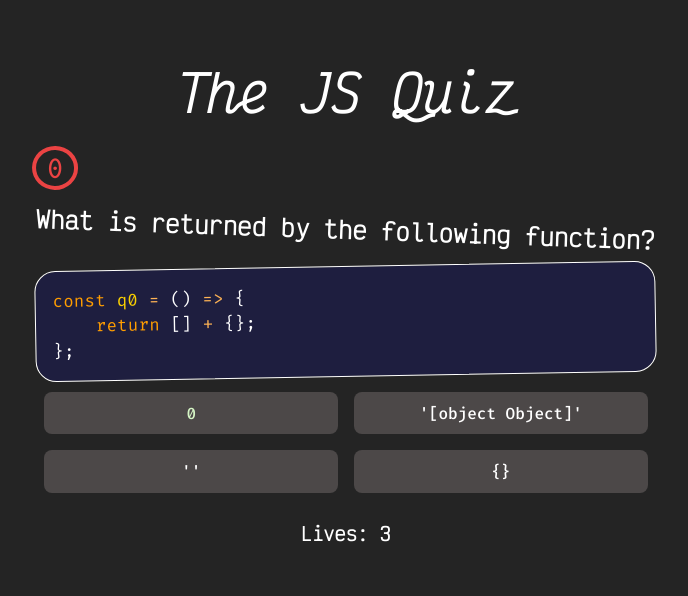
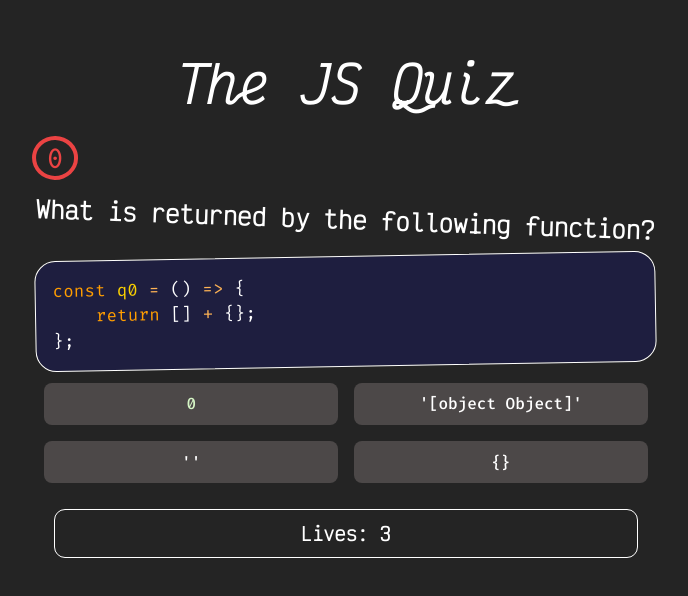
Before and after one commit to NSDawn/the-js-quiz, a React (Vite) app: page / in a window 1280 px wide. Shown: the part 102-698 px from the top of the page, without its empty margins (294-982 px from the left). Built offline with nearby package versions, Linux system fonts and the light colour scheme.

Commit message:
more animations

```diff
--- a/src/App.jsx
+++ b/src/App.jsx
@@ -1,14 +1,14 @@
-import { useState, useContext, useEffect} from 'react'
-import reactLogo from './assets/react.svg'
-import viteLogo from '/vite.svg'
 import './App.css'
-import SceneMCQuestion from './assets/scenes/SceneMCQuestion'
-import S from './assets/data/en.json'
-import { useGlobal } from './AppContextProvider'
+import SceneMCQuestion from './assets/scenes/SceneMCQuestion';
+import S from './assets/data/en.json';
+import { useState } from 'react';
+import { useGlobal } from './AppContextProvider';
+import LivesCounter from './assets/components/LivesCounter';
 
 function App() {
 
-  let [global, setGlobal] = useGlobal();
+  const [global, setGlobal] = useGlobal();
+
 
   return (
     <>
@@ -21,9 +21,8 @@ function App() {
         <SceneMCQuestion Q={S.questions[global.currQuestion]} ></SceneMCQuestion>
       </section>
       <footer>
-        <h3>
-          {S.titles.lives} {global.lives}
-        </h3>
+
+        <LivesCounter />
       </footer>
     </>
   )
--- a/src/AppContextProvider.jsx
+++ b/src/AppContextProvider.jsx
@@ -7,6 +7,7 @@ export function AppContextProvider(props) {
     const G = useState({
         "currQuestion" : 0,
         "lives": 3,
+        "MAX_LIVES": 3, /* const */
     });
 
 
--- /dev/null
+++ b/src/assets/components/LivesCounter.css
@@ -0,0 +1,47 @@
+.lives-counter {
+    font-family: inherit;
+    margin: 1em;
+    padding: 0.5em;
+    border-radius: 10px;
+    outline: var(--rgb-text) solid 0.1em;
+    transition: ease-in-out 0.1s;
+}
+
+.lives-counter.animate-reset {
+    transform: scale(1.2);
+    font-size: 150%;
+    transition: ease-in-out 0.2s;
+}
+
+.lives-counter.animate-loss {
+    transition: ease-out 0.2s;
+    color: var(--rgb-indicator);
+    animation: animate-loss forwards .25s;
+}
+
+@keyframes animate-loss {
+    0% {
+        transform: translateX(0);
+    }
+    10% {
+        transform: translateX(2vw);
+    }
+    30% {
+        transform: translateX(-2vw);
+    }
+    50% {
+        transform: translateX(1vw);
+    }
+    70% {
+        transform: translateX(-1vw);
+    }
+    80% {
+        transform: translateX(0.5vw);
+    }
+    90% {
+        transform: translateX(-0.5vw);
+    }
+    100% {
+        transform: translateX(0vw);
+    }
+}
--- /dev/null
+++ b/src/assets/components/LivesCounter.jsx
@@ -0,0 +1,31 @@
+import { useState, useEffect } from "react";
+import { useGlobal } from "../../AppContextProvider";
+import S from "../data/en.json"
+import "./LivesCounter.css";
+
+function LivesCounter(props) {
+
+    const [global, setGlobal] = useGlobal();
+
+    const [isAnimating, setIsAnimating] = useState(false);
+    function doAnimate(milliseconds) {
+        setIsAnimating(true);
+        setTimeout (() => {setIsAnimating(false)}, milliseconds);
+    }
+    // go ahead and reset animation immediately to normal if the children change, change later if animation-correct added;
+    useEffect(() => {
+        doAnimate(500);
+    }, [global.lives])
+
+
+
+    return (
+        <>
+            <h3 className={isAnimating? ( global.lives === global.MAX_LIVES ? "lives-counter animate-reset" : "lives-counter animate-loss"): "lives-counter"}>
+                {S.titles.lives} {global.lives}
+            </h3>
+        </>
+    )
+}
+
+export default LivesCounter;
```
